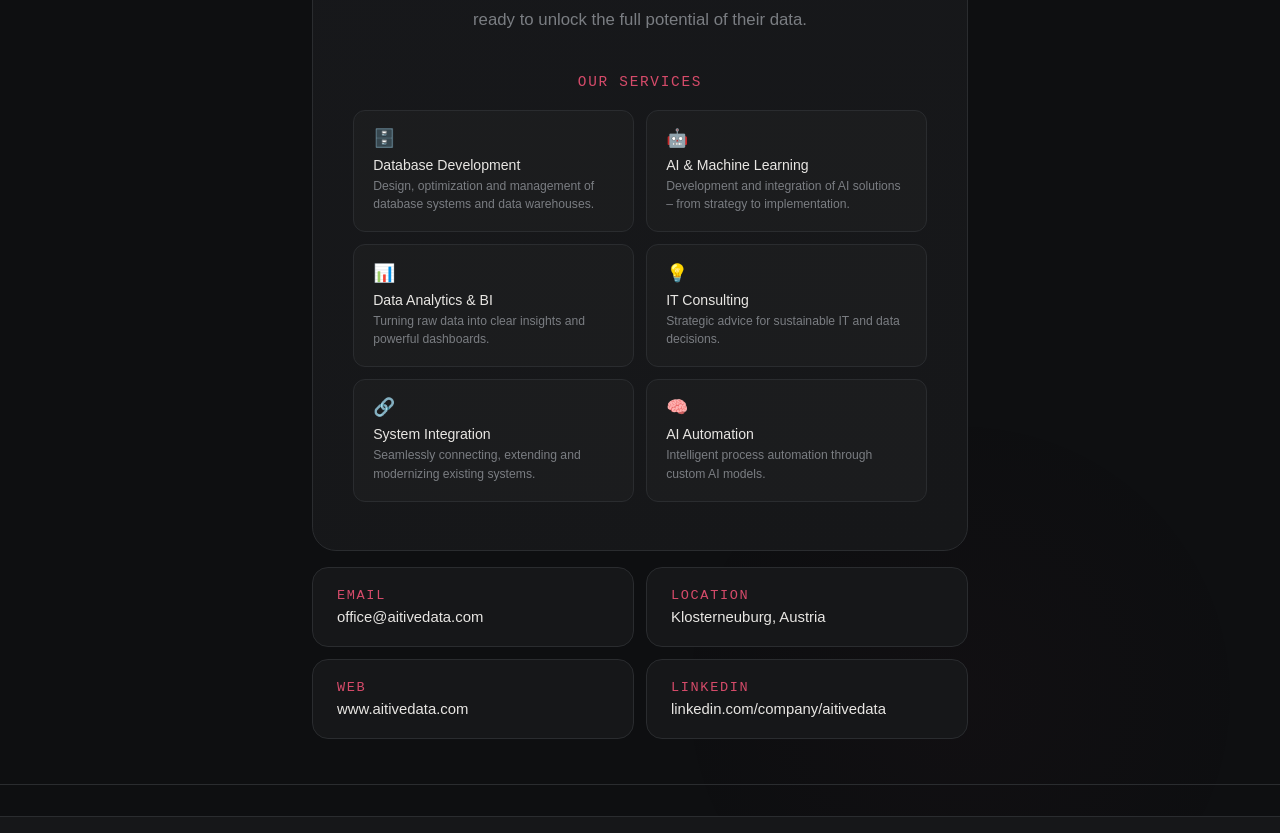
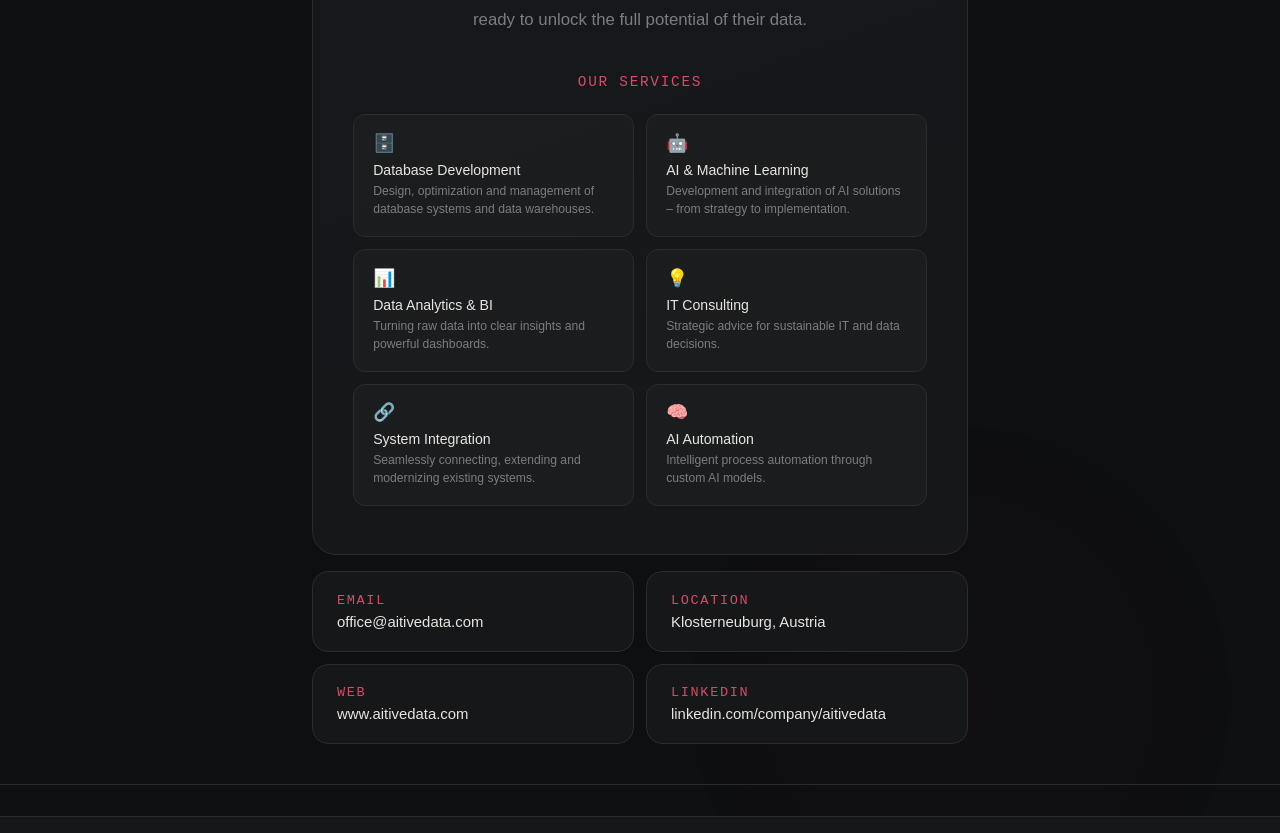
Before and after one commit to aitivedata/aitivedata.github.io, a Jekyll site: the page built from index.html, in a window 1280 px wide and 1323 px high. Shown: the part 428-1261 px from the top of the window. Built offline with Jekyll 4.4.1, drawn with Linux system fonts in a browser that asks for light colours.

Commit message:
Increase section label bottom margin
Co-Authored-By: Claude Opus 4.6 (1M context) <noreply@anthropic.com>

```diff
--- a/assets/css/style.css
+++ b/assets/css/style.css
@@ -297,7 +297,7 @@ a:hover { color: var(--accent); }
   letter-spacing: 0.12em;
   color: var(--accent);
   text-align: center;
-  margin-bottom: 0.8rem;
+  margin-bottom: 1.5rem;
 }
 
 .services-grid {
```
